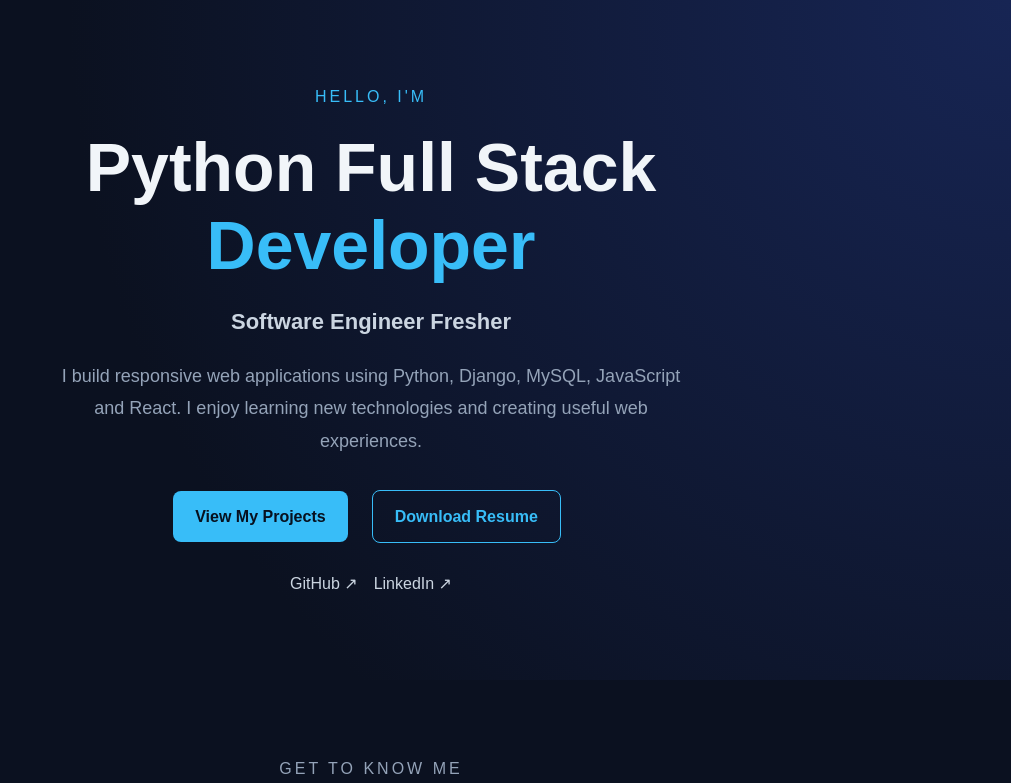
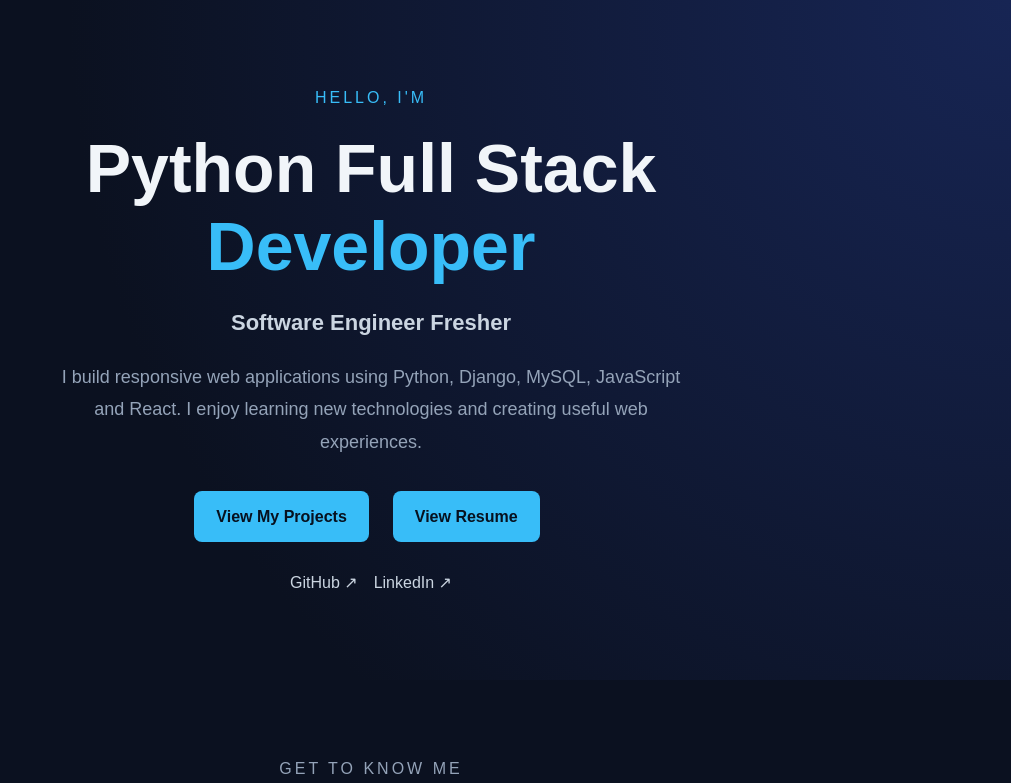
Before and after one commit to lotusoflight/PortfolioWebsite, a Django app: page / in a window 1280 px wide. Shown: the part 85-868 px from the top of the page, without its empty margins (269-1280 px from the left). Run offline with Django 5.2, Linux system fonts and the light colour scheme.

Commit message:
Add resume PDF and view resume button

```diff
--- a/templates/core/home.html
+++ b/templates/core/home.html
@@ -48,10 +48,11 @@
 
           <a
             href="{% static 'files/resume.pdf' %}"
-            class="btn btn-outline"
-            download
+            target="_blank"
+            rel="noopener noreferrer"
+            class="btn"
           >
-            Download Resume
+            View Resume
           </a>
         </div>
 
```
Also changed, not shown: 1 other file.
